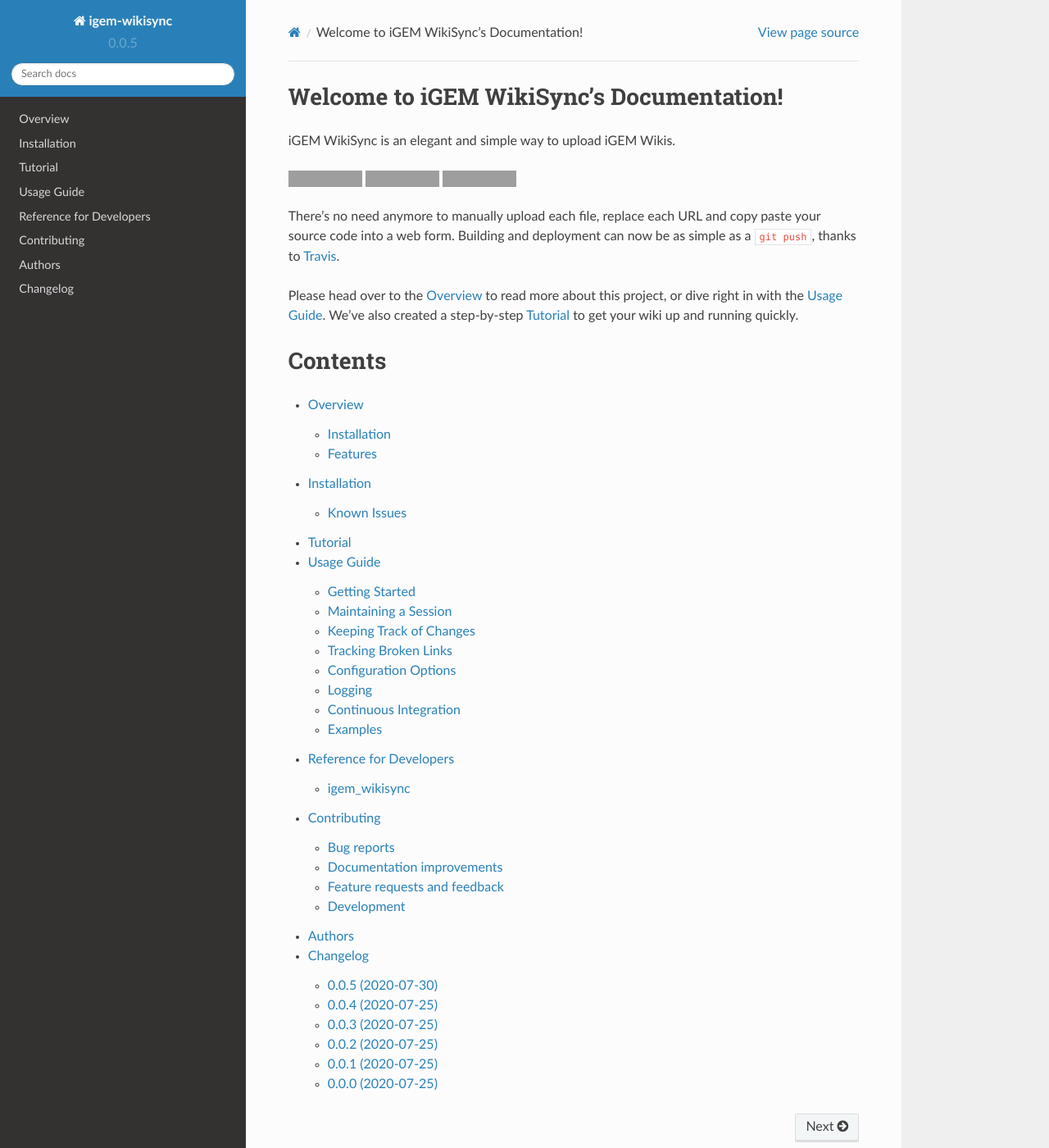
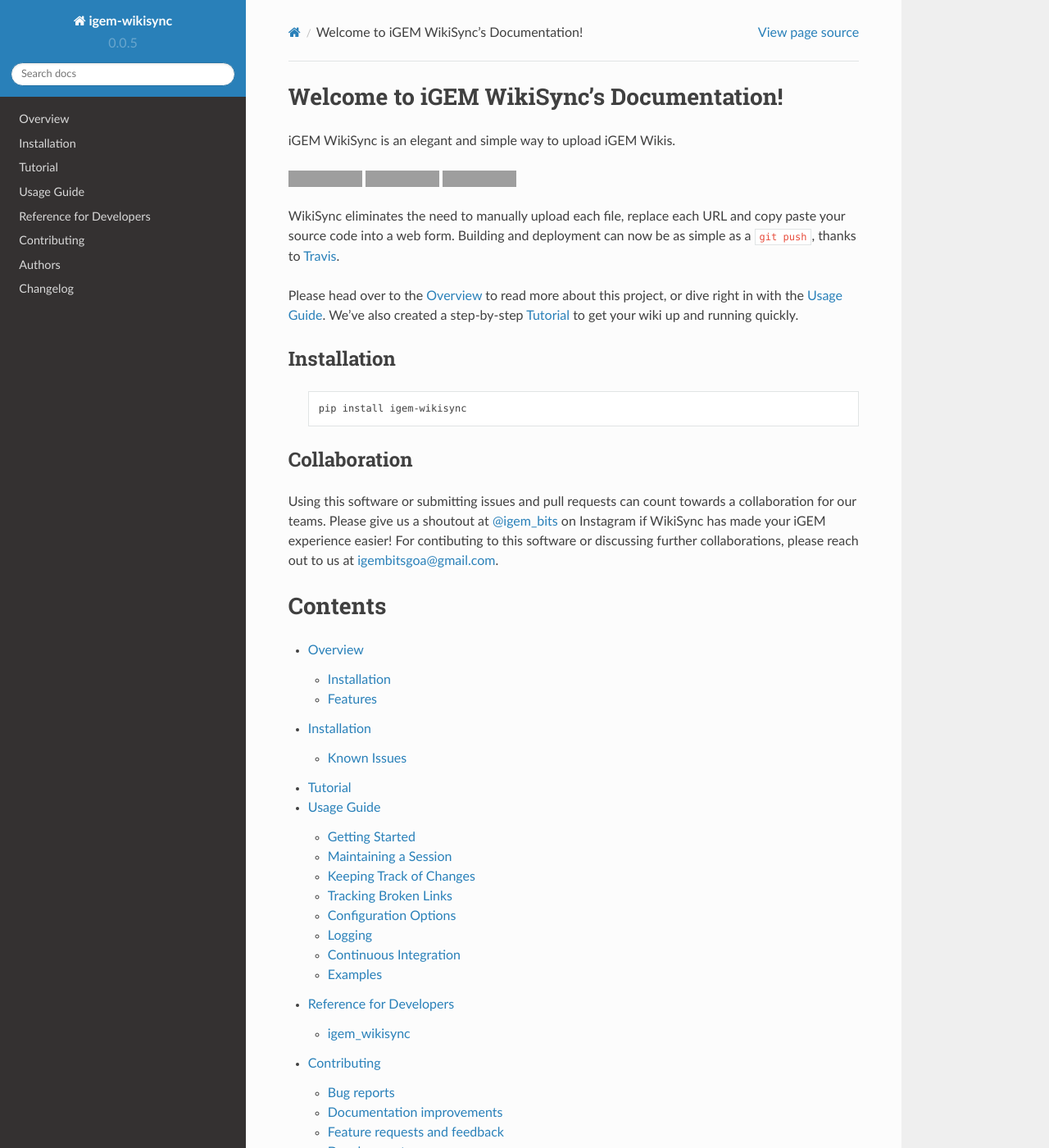
Before and after one commit to igembitsgoa/igem-wikisync, a Sphinx documentation site: the page built from docs/index.rst, in a window 1280 px wide and 1400 px high. Shown: the whole window at 82% size. Built offline with Sphinx 7.4.7 and the Read the Docs theme 2.0.0, drawn with Linux system fonts in a browser that asks for light colours; grey boxes are pictures that could not be loaded.

```diff
--- a/CHANGELOG.rst
+++ b/CHANGELOG.rst
@@ -1,6 +1,9 @@
 
 Changelog
 =========
+
+0.0.6 (2020-07-30)
+------------------
 
 0.0.5 (2020-07-30)
 ------------------
--- a/docs/index.rst
+++ b/docs/index.rst
@@ -20,9 +20,20 @@ iGEM WikiSync is an elegant and simple way to upload iGEM Wikis.
 
 .. end-badges
 
-There's no need anymore to manually upload each file, replace each URL and copy paste your source code into a web form. Building and deployment can now be as simple as a ``git push``, thanks to `Travis <https://travis-ci.com>`_.
+WikiSync eliminates the need to manually upload each file, replace each URL and copy paste your source code into a web form. Building and deployment can now be as simple as a ``git push``, thanks to `Travis <https://travis-ci.com>`_.
 
 Please head over to the :ref:`overview` to read more about this project, or dive right in with the :ref:`usage-guide`. We've also created a step-by-step :ref:`tutorial` to get your wiki up and running quickly.
+
+Installation
+------------
+
+    .. code-block:: bash
+
+        pip install igem-wikisync
+
+Collaboration
+-------------
+Using this software or submitting issues and pull requests can count towards a collaboration for our teams. Please give us a shoutout at `@igem_bits <https://www.instagram.com/igem_bits>`_ on Instagram if WikiSync has made your iGEM experience easier! For contibuting to this software or discussing further collaborations, please reach out to us at igembitsgoa@gmail.com.
 
 ========
 Contents
--- a/setup.py
+++ b/setup.py
@@ -27,7 +27,7 @@ setup(
     name='igem-wikisync',
     version='0.0.5',
     license='MIT',
-    description='Automatically deploy iGEM Wikis.',
+    description='Continuous integration and deployment for iGEM Wikis.',
     long_description='%s\n%s' % (
         re.compile('^<!-- Badges Start -->.*^<!-- Badges End -->', re.M | re.S).sub('', read('README.md')),
         re.sub(':[a-z]+:`~?(.*?)`', r'``\1``', read('CHANGELOG.rst'))
```
Also changed, not shown: README.md (+6 -16 lines).
